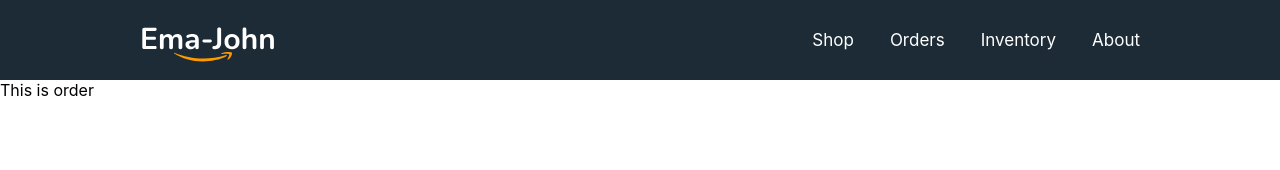
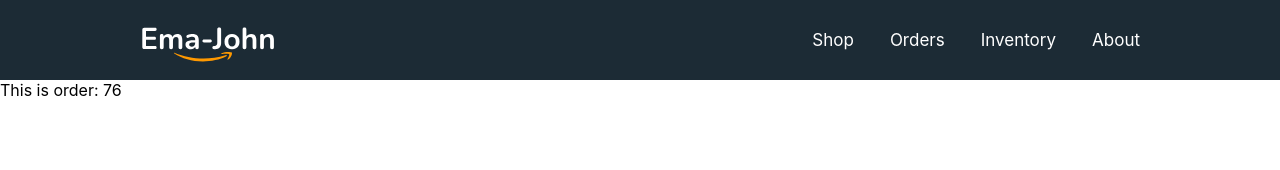
Before and after one commit to mrakib007/ema-john, a React (Create React App) app: page /orders in a window 1280 px wide. Shown: the top 170 px of the page. Built offline with nearby package versions, Linux system fonts and the light colour scheme.

Commit message:
Custom hook created

```diff
--- a/src/App.js
+++ b/src/App.js
@@ -4,6 +4,7 @@ import Shop from './components/Shop/Shop';
 import {Routes,Route} from 'react-router-dom';
 import Orders from './components/Orders/Orders';
 import Inventory from './Inventory/Inventory';
+import About from './About/About';
 
 function App() {
   return (
@@ -14,6 +15,7 @@ function App() {
         <Route path='/shop' element={<Shop></Shop>}></Route>
         <Route path='orders' element={<Orders></Orders>}></Route>
         <Route path='/inventory' element={<Inventory></Inventory>}></Route>
+        <Route path='/about' element={<About></About>}></Route>
       </Routes>
     </div>
   );
--- /dev/null
+++ b/src/components/About/About.js
@@ -0,0 +1,11 @@
+import React from 'react';
+import './About.css';
+const About = () => {
+    return (
+        <div>
+            this is about page
+        </div>
+    );
+};
+
+export default About;
--- a/src/components/Orders/Orders.js
+++ b/src/components/Orders/Orders.js
@@ -1,10 +1,13 @@
 import React from 'react';
+import useProducts from '../../hooks/useProducts';
 import './Orders.css';
 
 const Orders = () => {
+    const [products,setProducts] = useProducts();
+    console.log(products);
     return (
         <div>
-            This is order
+            This is order: {products.length}
         </div>
     );
 };
--- a/src/components/Shop/Shop.js
+++ b/src/components/Shop/Shop.js
@@ -1,18 +1,20 @@
 import React, { useEffect, useState } from 'react';
+import useProducts from '../../hooks/useProducts';
 import { addToDb, getStoredCart } from '../../utilities/fakedb';
 import Cart from '../Cart/Cart';
 import Product from '../Product/Product';
 import './Shop.css';
 
 const Shop = () => {
-    const [products, setProducts] = useState([]);
+    // const [products, setProducts] = useState([]);
+    const [products,setProducts] = useProducts();
     const [cart, setCart] = useState([]);
 
-    useEffect( () =>{
-        fetch('products.json')
-        .then(res=> res.json())
-        .then(data =>setProducts(data))
-    }, []);
+    // useEffect( () =>{
+    //     fetch('products.json')
+    //     .then(res=> res.json())
+    //     .then(data =>setProducts(data))
+    // }, []);
 
     useEffect( () =>{
         const storedCart = getStoredCart();
--- /dev/null
+++ b/src/hooks/useProducts.js
@@ -0,0 +1,14 @@
+import { useEffect, useState } from "react"
+
+const useProducts = () =>{
+
+    const [products,setProducts] = useState([]);
+
+    useEffect(()=>{
+        fetch('products.json')
+        .then(res=>res.json())
+        .then(data=>setProducts(data));
+    },[]);
+    return [products,setProducts];
+}
+export default useProducts;
```
Also changed, not shown: src/components/About/About.css (added).
